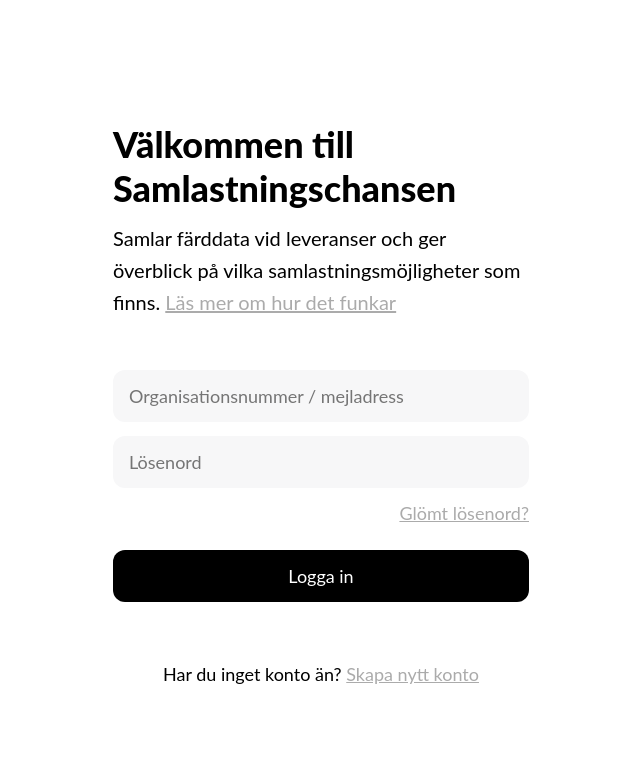
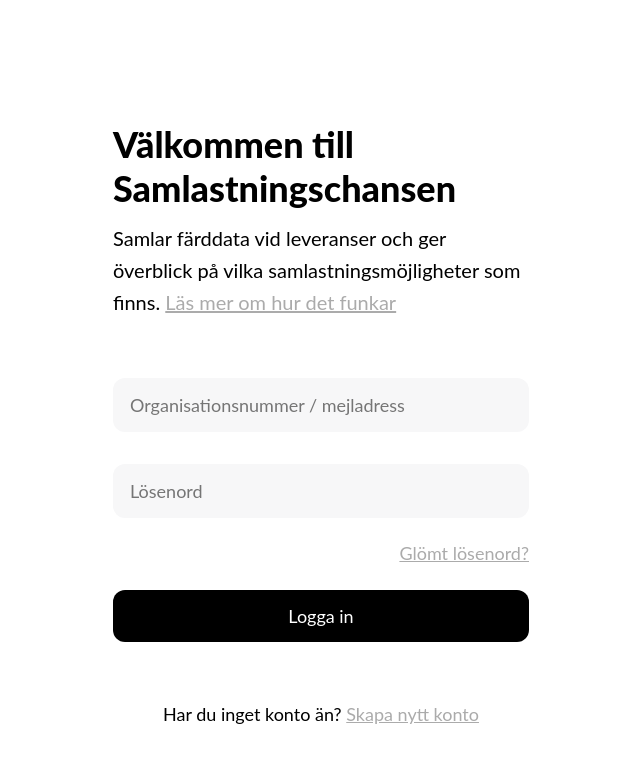
Before and after one commit to helsingborg-stad/helsingborg-transport-visualization-web, a React (Vite) app: page /auth/login in a window 1280 px wide. Shown: the top 762 px of the page, without its empty margins (319-959 px from the left). Built offline with nearby package versions, Linux system fonts and the light colour scheme; no server answers.

Commit message:
updates Input component styling

```diff
--- a/src/components/Input/Input.tsx
+++ b/src/components/Input/Input.tsx
@@ -13,13 +13,14 @@ type InputProps = {
   id?: string;
   name?: string;
   type: string;
+  info?: string;
 };
 
 export const Input: FC<InputProps> = ({
-  error, value, onChange, placeholder, id, name, disabled, label, type,
+  error, value, onChange, placeholder, id, name, disabled, label, type, info,
 }) => (
   <div>
-    <p>{label}</p>
+    <Styled.Label>{label}</Styled.Label>
     <Styled.Input
       error={!!error}
       placeholder={placeholder}
@@ -30,7 +31,8 @@ export const Input: FC<InputProps> = ({
       name={`input-${name}`}
       type={type}
     />
-    <p>{error}</p>
+    <Styled.ErrorText>{error}</Styled.ErrorText>
+    <Styled.Info>{info}</Styled.Info>
   </div>
 );
 
@@ -40,4 +42,5 @@ Input.defaultProps = {
   disabled: false,
   id: undefined,
   name: undefined,
+  info: '',
 };
--- a/src/components/Input/styled.ts
+++ b/src/components/Input/styled.ts
@@ -1,14 +1,51 @@
-import styled from 'styled-components';
+import styled, { css } from 'styled-components';
 
 type InputProps = {
   error: boolean;
 };
 
+export const Label = styled.p`
+  font-size: var(--font-size-body-md);
+  color: var(--color-black-2);
+  line-height: var(--line-height-xs);
+  font-weight: var(--font-weight-400);
+  margin-bottom: var(--spacing-xxs);
+`;
+
 export const Input = styled.input<InputProps>`
+
   padding: 15px 16px;
   font-size: var(--font-size-body-lg);
   border-radius: var(--border-radius-sm);
-  border: none;
+  border: 1px solid;
+  border-color: transparent;
+  outline: none;
   background-color: var(--color-gray-1);
   width: 100%;
+
+  &:focus {
+    border-color: var(--color-black-3);
+  }
+
+  ${({ error }) => error
+    && css`
+      border: 1px solid;
+      border-color: var(--color-red-1);
+    `}
 `;
+
+export const ErrorText = styled.p`
+  font-size: var(--font-size-body-xs);
+  color: var(--color-red-1);
+  line-height: var(--line-height-xxs);
+  font-weight: var(--font-weight-500);
+  margin-top: 10px;
+`;
+
+export const Info = styled.p`
+  font-size: var(--font-size-body-xs);
+  color: var(--color-gray-4);
+  line-height: var(--line-height-xxs);
+  font-weight: var(--font-weight-500);
+  margin-top: 10px;
+`;
```
